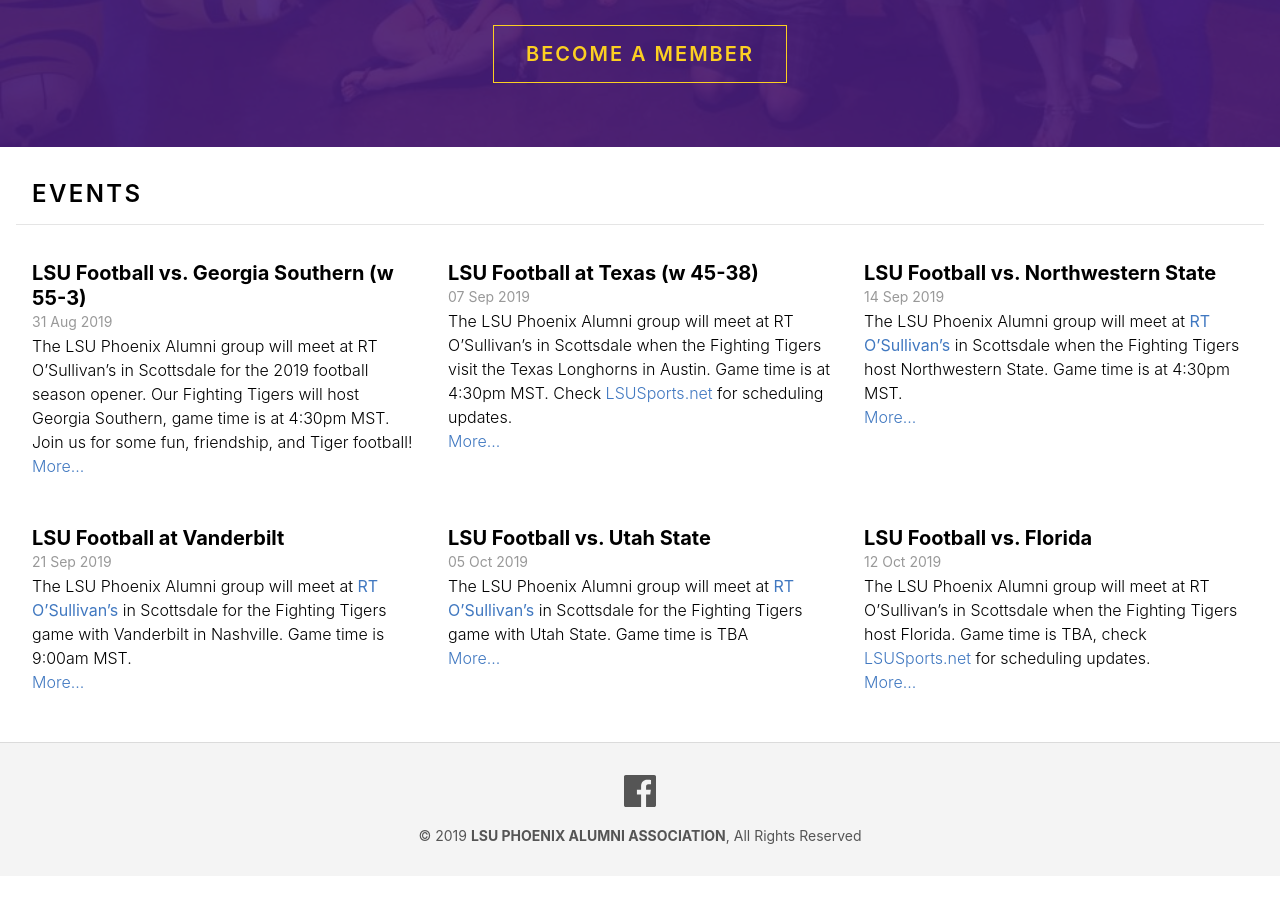
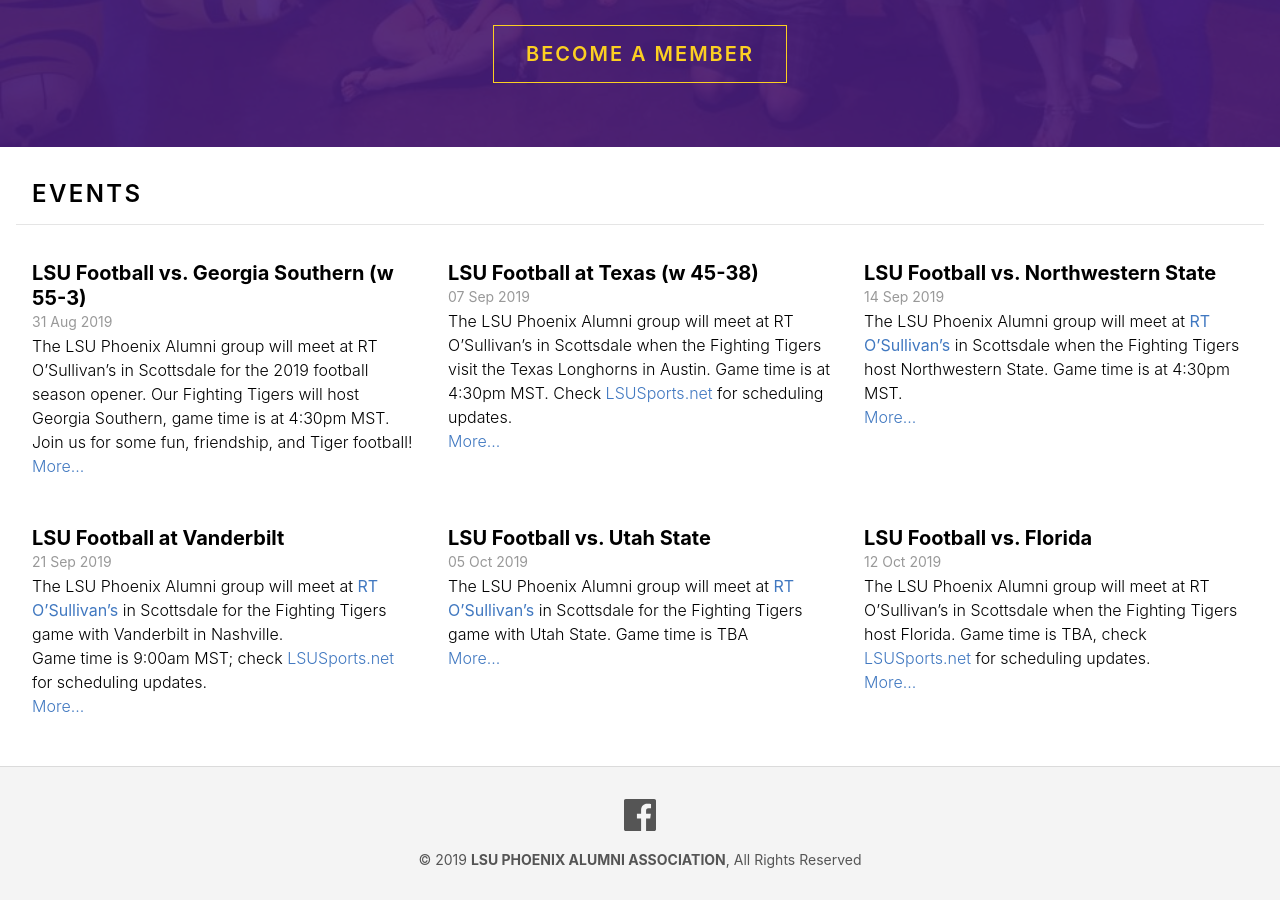
Before and after one commit to lsu-phoenix-alumni/lsu-phoenix-alumni.github.io, a Jekyll site: the page built from index.html, in a window 1280 px wide and 900 px high, scrolled down 696 px. Built offline with Jekyll 4.4.1, drawn with Linux system fonts in a browser that asks for light colours; before the commit the page ends 1572 px from its top, so only the background shows below that.

Commit message:
Updated Lsu At Vanderbilt

```diff
--- a/_events/lsu-at-vanderbilt.markdown
+++ b/_events/lsu-at-vanderbilt.markdown
@@ -6,6 +6,5 @@
 position: 4
 ---
 
-The LSU Phoenix Alumni group will meet at **[RT O'Sullivan's](https://goo.gl/maps/3MjPdBhDfGWxt53HA)** in Scottsdale for the Fighting Tigers game with Vanderbilt in Nashville. Game time is 9:00am MST.
-
-Check [LSUSports.net](http://www.lsusports.net/SportSelect.dbml?SPID=2164&SPSID=27811&DB_OEM_ID=5200&_ga=2.61742444.1994479276.1565745145-1475237789.1565745143) for scheduling updates.
+The LSU Phoenix Alumni group will meet at **[RT O'Sullivan's](https://goo.gl/maps/3MjPdBhDfGWxt53HA)** in Scottsdale for the Fighting Tigers game with Vanderbilt in Nashville.
+Game time is 9:00am MST; check [LSUSports.net](http://www.lsusports.net/SportSelect.dbml?SPID=2164&SPSID=27811&DB_OEM_ID=5200&_ga=2.61742444.1994479276.1565745145-1475237789.1565745143) for scheduling updates.
```
